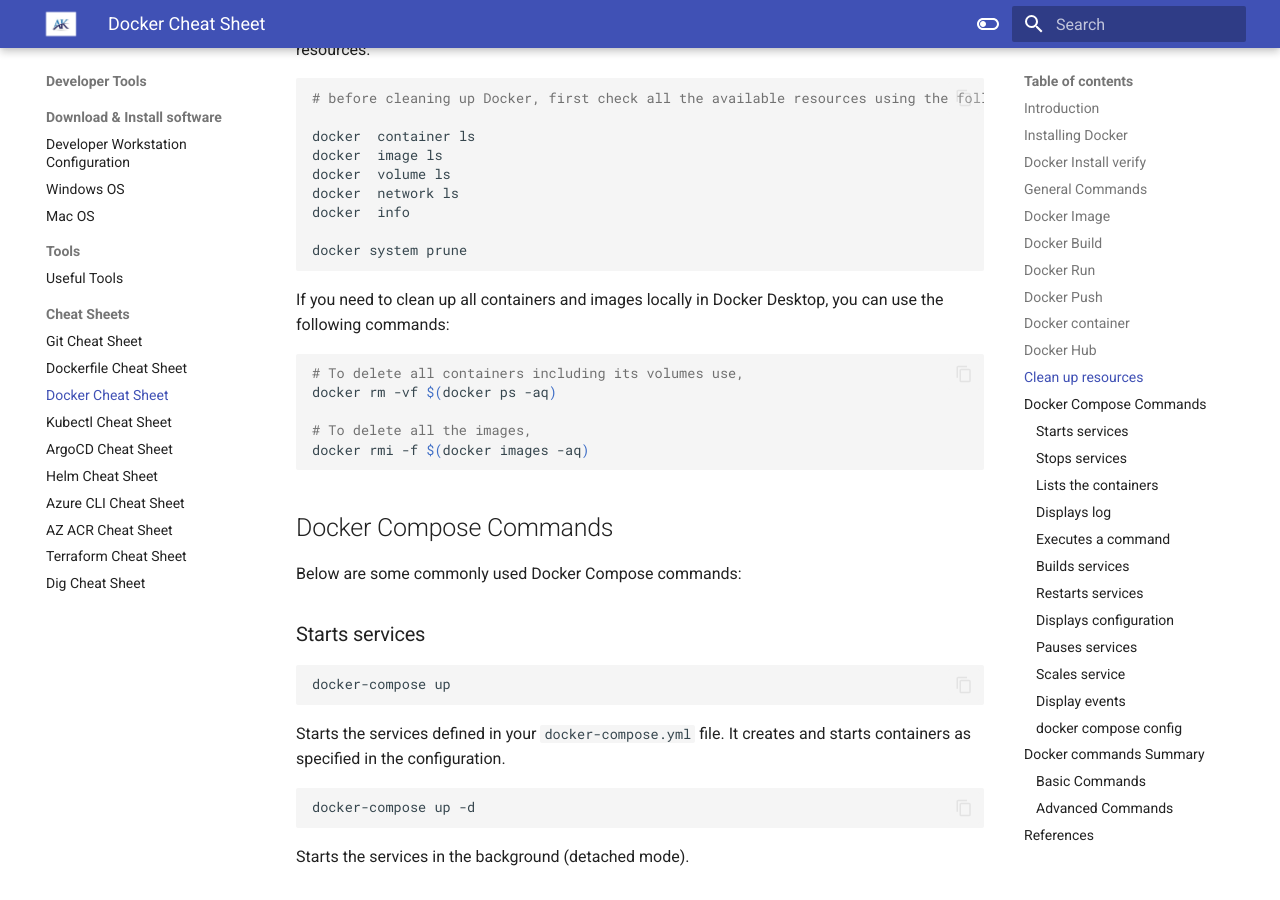
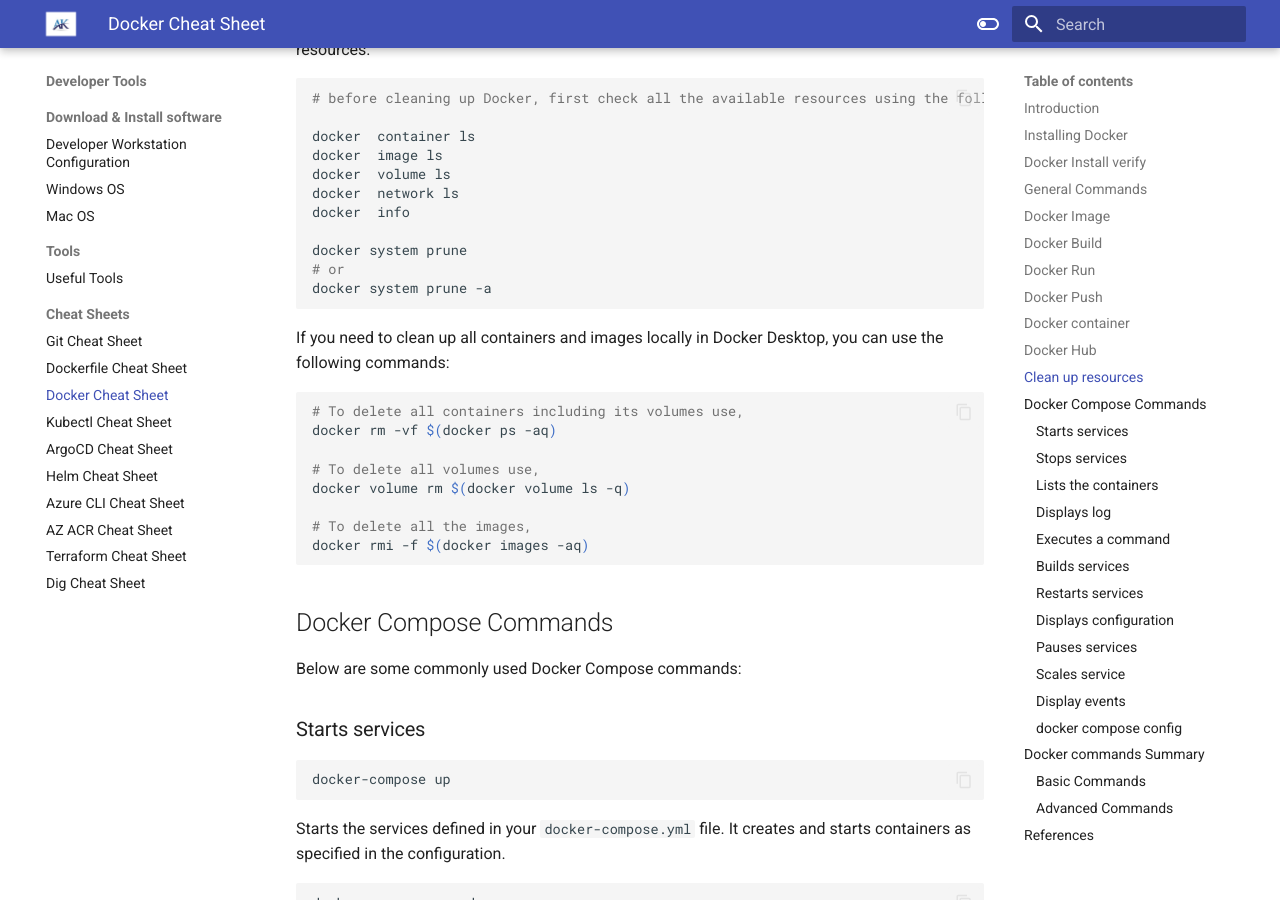
Before and after one commit to akeesari/anjikeesari, an MkDocs documentation site: the page built from docs/developertools/cheatsheets/docker-cheat-sheet.md, in a window 1280 px wide and 900 px high, scrolled down 3612 px. Built offline with MkDocs 1.6.1 and Material for MkDocs 9.7.7, drawn with Linux system fonts in a browser that asks for light colours.

Commit message:
Clean up resources

````diff
--- a/docs/developertools/cheatsheets/docker-cheat-sheet.md
+++ b/docs/developertools/cheatsheets/docker-cheat-sheet.md
@@ -158,6 +158,8 @@
 docker  info
 
 docker system prune
+# or
+docker system prune -a
 
 ```
 
@@ -166,6 +168,9 @@
 ```sh
 # To delete all containers including its volumes use,
 docker rm -vf $(docker ps -aq)
+
+# To delete all volumes use,
+docker volume rm $(docker volume ls -q)
 
 # To delete all the images,
 docker rmi -f $(docker images -aq)
````
